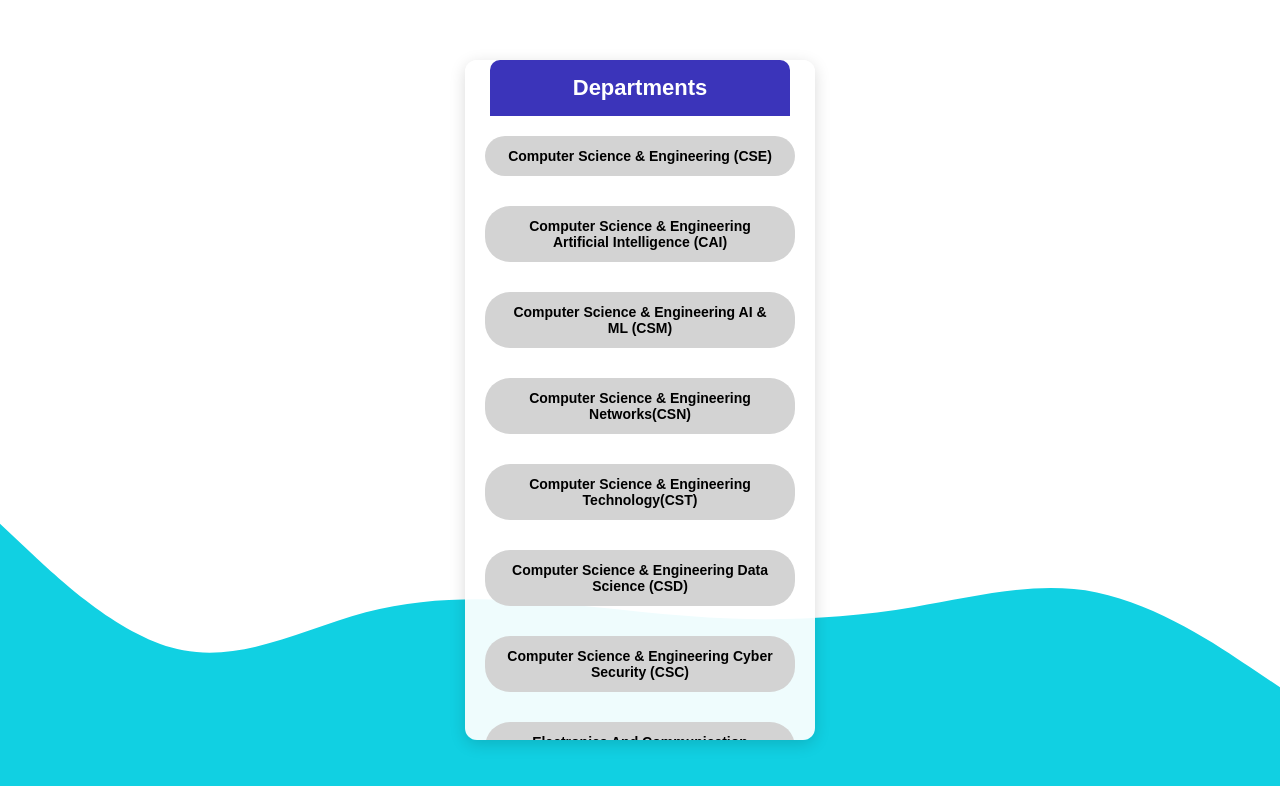
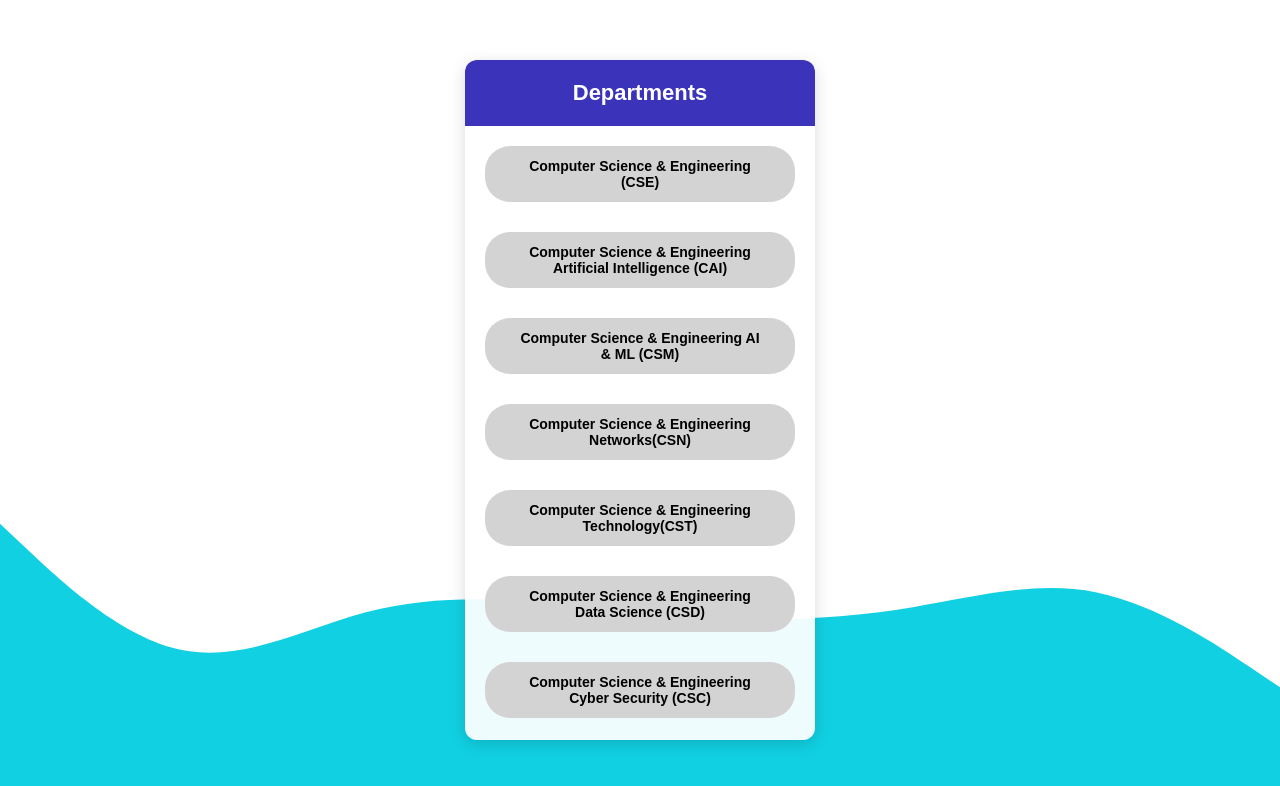
Before and after one commit to PAVANI2511/NoticeBoard, a React (Create React App) app: page /departments in a window 1280 px wide. Shown: the top 786 px of the page. Built offline with nearby package versions, Linux system fonts and the light colour scheme.

Commit message:
upload new files

```diff
--- a/src/components/Departments.css
+++ b/src/components/Departments.css
@@ -3,7 +3,7 @@
   background-color: #ffffffee; /* slight transparency to see background */
   border-radius: 12px;
   width: 350px;
-  height: 85vh;
+ height: 85vh;
   margin: auto;
   box-shadow: 0 4px 16px rgba(0, 0, 0, 0.15);
   display: flex;
@@ -16,10 +16,11 @@
   color: #fff;
   font-size: 20px;
   font-weight: bold;
-  padding: 12px;
+  padding: 20px;
   text-align: center;
   border-top-left-radius: 12px;
   border-top-right-radius: 12px;
+
 }
 
 .buttons {
@@ -33,7 +34,7 @@
 }
 
 .buttons::-webkit-scrollbar {
-  width: 6px;
+  width: 5px;
 }
 
 .buttons::-webkit-scrollbar-thumb {
@@ -50,7 +51,7 @@
   color: #000;
   font-size: 14px;
   font-weight: 600;
-  padding: 12px 20px;
+  padding: 12px 30px;
   border: none;
   border-radius: 25px;
   cursor: pointer;
--- a/src/components/FileUploader.css
+++ b/src/components/FileUploader.css
@@ -21,8 +21,9 @@
   background-color: #ffffffee; /* semi-transparent white */
   border-radius: 12px;
   padding: 30px 20px;
-  box-shadow: 0 4px 16px rgba(0, 0, 0, 0.1);
+  box-shadow: 0 10px 16px rgba(0, 0, 0, 0.1);
   width: 360px;
+  height: 60vh;
 }
 
 /* Drop zone for file */
@@ -42,8 +43,8 @@
 
 /* Upload image inside drop area */
 .upload-icon {
-  width: 40px;
-  height: 40px;
+  width: 100px;
+  height: 100px;
   margin-bottom: 12px;
 }
 
@@ -53,7 +54,7 @@
   background-color: #6c63ff;
   color: white;
   padding: 10px 24px;
-  margin-top: 10px;
+  margin-top: 35px;
   border: none;
   border-radius: 8px;
   cursor: pointer;
--- a/src/components/Year.css
+++ b/src/components/Year.css
@@ -13,11 +13,11 @@
 .header {
   background-color: #3b34ba;
   color: #fff;
-  padding: 15px 0;
+  padding: 20px 0;
   font-size: 22px;
   border-radius: 10px 10px 0 0;
   margin: 0 auto;
-  width: 300px;
+  width: 100%;
 }
 
 .year-button {
```
